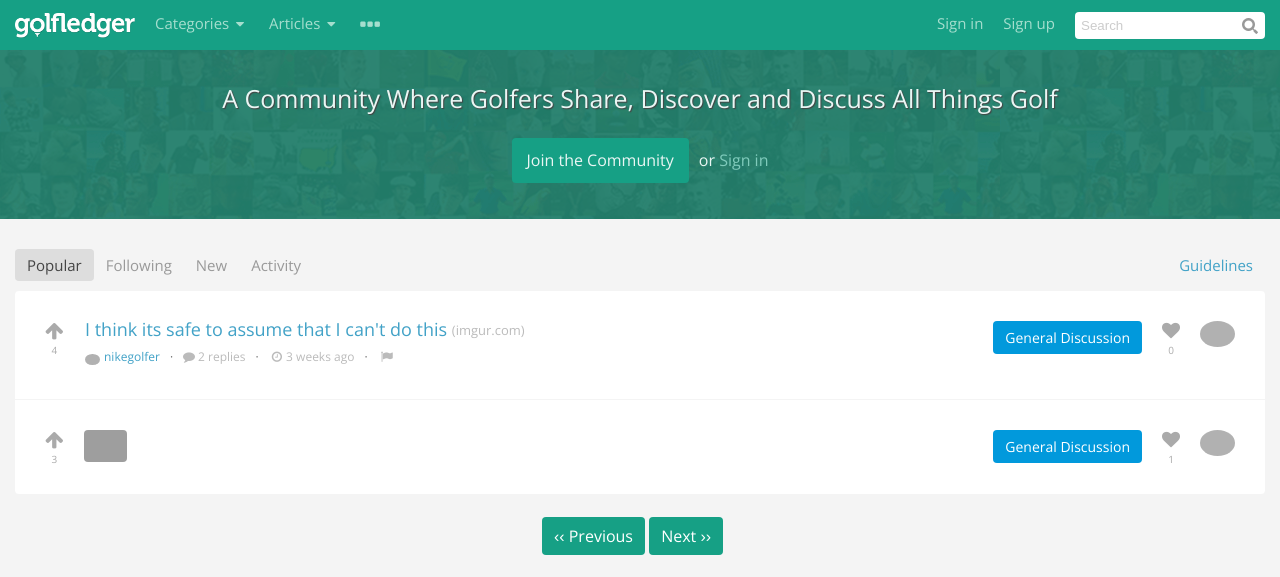
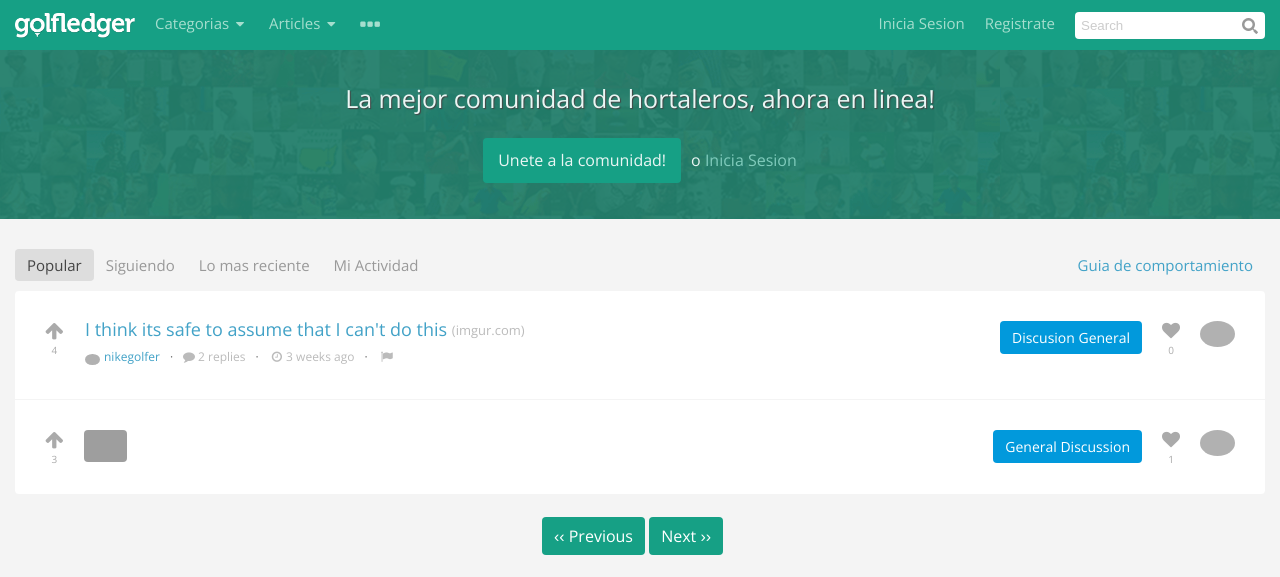
Before and after one commit to JhonLP/Midori, a Django app: template Feed/templates/index.html in a window 1280 px wide. Shown: the top 577 px of the page. Run offline with Django 3.2, Linux system fonts and the light colour scheme; the template is opened without the code that fills it, so the values that code supplies are empty; parts of the project's set-up code (start-up, migrations or seed data) failed here and were passed over; some libraries are stand-ins or nearby versions; grey boxes are pictures that could not be loaded.

Commit message:
Agregados templates

```diff
--- a/Feed/templates/index.html
+++ b/Feed/templates/index.html
@@ -68,9 +68,9 @@
                 </fieldset>
               </form>
             </li>
-            <li class="right-nav"><a href="signup/index.html">Sign up</a></li>
-            <li class="right-nav"><a href="signin/index.html">Sign in</a></li>
-            <li class="left-nav has-sub"><a href="categories/index.html">Categories <i class="fa fa-caret-down"></i></a>
+            <li class="right-nav"><a href="signup/index.html">Registrate</a></li>
+            <li class="right-nav"><a href="signin/index.html">Inicia Sesion</a></li>
+            <li class="left-nav has-sub"><a href="categories/index.html">Categorias <i class="fa fa-caret-down"></i></a>
               <ul class="categories">
                 <li>
                   <a href="category/courses/index.html" title="Courses"><span class="cat-green cat-name">Courses</span> <span class="cat-count">6</span></a>
@@ -123,10 +123,10 @@
       </div>
       <div id="sub-header" class="green-header">
         <div class="inner-wrap clearfix">
-          <h1>A Community Where Golfers Share, Discover and Discuss All Things Golf</h1>
+          <h1>La mejor comunidad de hortaleros, ahora en linea!</h1>
           <ul>
-            <li><a href="signup/index.html" title="Join the Community" class="join-button">Join the Community</a></li>
-            <li>or <a href="signin/index.html">Sign in</a></li>
+            <li><a href="signup/index.html" title="Join the Community" class="join-button">Unete a la comunidad!</a></li>
+            <li>o <a href="signin/index.html">Inicia Sesion</a></li>
           </ul>
         </div>
       </div>
@@ -134,24 +134,24 @@
         <div class="inner-wrap clearfix">
           <ul id="filter" class="clearfix">
             <li class="active"><a href="index.html" title="Popular Posts">Popular</a></li>
-            <li><a href="following/index.html" title="Links from People you're Following">Following</a></li>
-            <li><a href="new/index.html" title="Newly Submitted Posts">New</a></li>
-            <li><a href="activity/index.html" title="Posts Sorted by Newest Activity">Activity</a></li>
-            <li class="guidelines-link"><a id="go-guidelines" href="#guidelines-modal">Guidelines</a></li>
+            <li><a href="following/index.html" title="Links from People you're Following">Siguiendo</a></li>
+            <li><a href="new/index.html" title="Newly Submitted Posts">Lo mas reciente</a></li>
+            <li><a href="activity/index.html" title="Posts Sorted by Newest Activity">Mi Actividad</a></li>
+            <li class="guidelines-link"><a id="go-guidelines" href="#guidelines-modal">Guia de comportamiento</a></li>
             <div id="guidelines-modal">
               <div class="guidelines-modal-header">
-                <h2>Community Guidelines</h2>
+                <h2>Guia de comportamiento</h2>
                 <a href="javascript:void(0)" class="modal_close"><i class="fa fa-close"></i></a>
               </div>
               <div class="guidelines-modal-main">
-                <p>Before you post, have a quick look at the rules.</p>
+                <p>Antes de publicar, hecha un vistaso a las reglas.</p>
                 <ul>
-                  <li>Posts must be golf related.</li>
-                  <li>No nudity, suggestive, or otherwise offensive content.</li>
-                  <li>No blogspam.</li>
-                  <li>Be civil and respectful of others.</li>
+                  <li>Las publicaciones deben ser referentes a Horticultura.</li>
+                  <li>No se permiten desnudos, violencia u otro tipo de contenido ofensivo.</li>
+                  <li>No spam.</li>
+                  <li>Se respetuoso con la comunidad.</li>
                 </ul>
-                <p><a href="guidelines/index.html">Full community guidelines</a></p>
+                <p><a href="guidelines/index.html">Guia completa de comportamiento</a></p>
               </div>
             </div>
           </ul>
@@ -161,7 +161,7 @@
               <div class="post clearfix no-img ">
                 <ul class="post-extras">
                   <li class="post-category">
-                    <a href="category/general-discussion/index.html" title="General Discussion" class="blue">General Discussion</a>
+                    <a href="category/general-discussion/index.html" title="General Discussion" class="blue">Discusion General</a>
                   </li>
                   <li class="fav-wrap">
                     <input type='hidden' name='csrfmiddlewaretoken' value='eEPRKu98M85xDbEqqapQ4aSUrdcdu5Gs'/>
--- a/Midori/settings.py
+++ b/Midori/settings.py
@@ -56,11 +56,11 @@ MEDIA_URL = "/site_media/media/"
 # Don"t put anything in this directory yourself; store your static files
 # in apps" "static/" subdirectories and in STATICFILES_DIRS.
 # Example: "/home/media/media.lawrence.com/static/"
-STATIC_ROOT = os.path.join(PACKAGE_ROOT, "site_media", "static")
+#STATIC_ROOT = os.path.join(PACKAGE_ROOT, "site_media", "static")
 
 # URL prefix for static files.
 # Example: "http://media.lawrence.com/static/"
-STATIC_URL = "/site_media/static/"
+STATIC_URL = "/static/"
 
 # Additional locations of static files
 STATICFILES_DIRS = [
```
Also changed, not shown: static/images/ajax_loader_small.html (deleted, +0 -7 lines), 1 other file.
